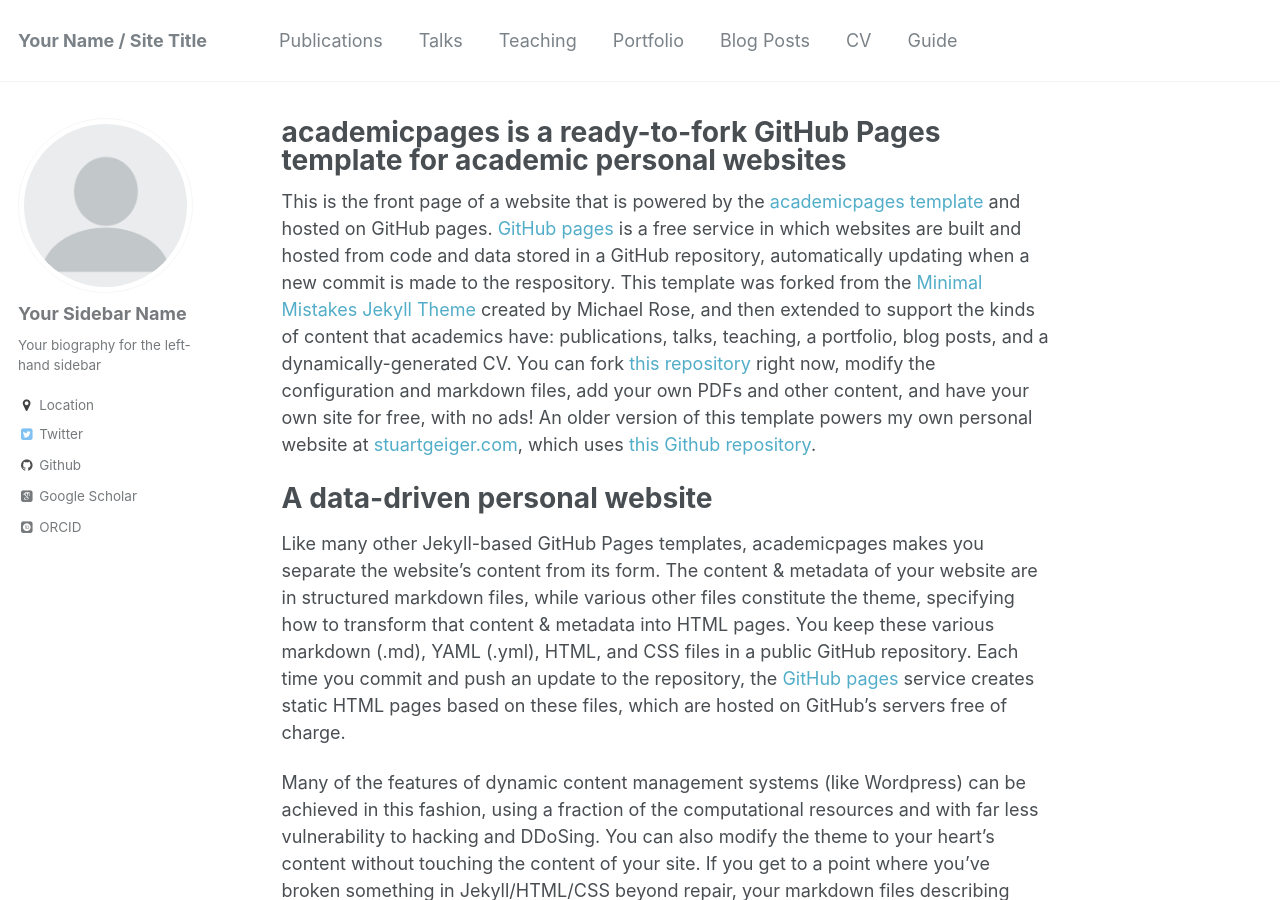
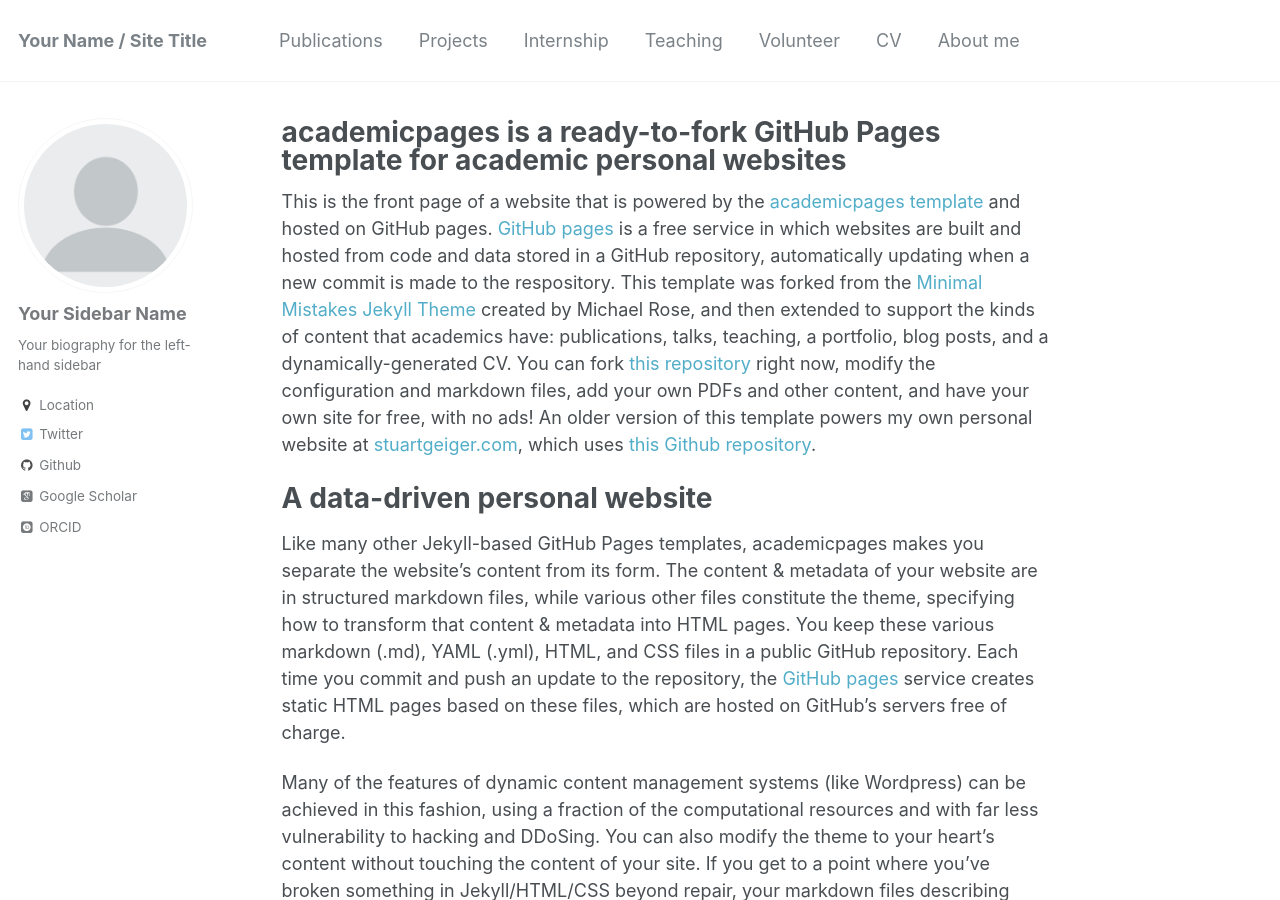
Before and after one commit to ElegantLin/elegantlin.github.io, a Jekyll site: the page built from _pages/about.md, in a window 1280 px wide and 900 px high. Built offline with Jekyll 4.4.1, drawn with Linux system fonts in a browser that asks for light colours; some web fonts are replaced.

Commit message:
Adjust the guideline

```diff
--- a/_data/navigation.yml
+++ b/_data/navigation.yml
@@ -3,20 +3,23 @@ main:
   - title: "Publications"
     url: /publications/
 
-  - title: "Talks"
+  - title: "Projects"
     url: /talks/
+
+  - title: "Internship"
+    url: /portfolio/
 
   - title: "Teaching"
     url: /teaching/
 
-  - title: "Portfolio"
+  - title: "Volunteer"
     url: /portfolio/
 
-  - title: "Blog Posts"
-    url: /year-archive/
+#  - title: "Blog Posts"
+#    url: /year-archive/
 
   - title: "CV"
     url: /cv/
 
-  - title: "Guide"
+  - title: "About me"
     url: /markdown/
```
